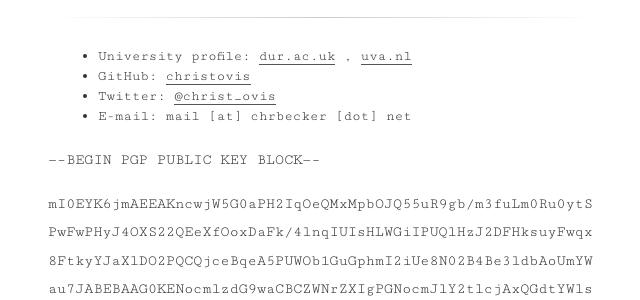
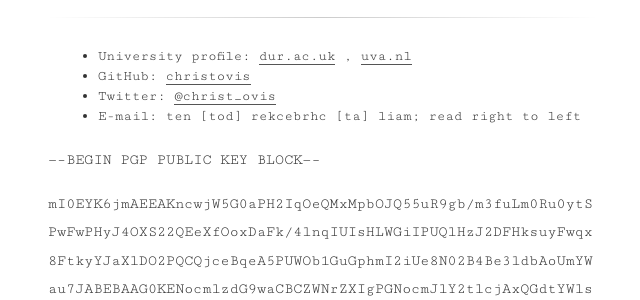
Before and after one commit to Christovis/Christovis.github.io, a Jekyll site: the page built from contact.md, in a window 1280 px wide. Shown: the part 364-664 px from the top of the page, without its empty margins (317-957 px from the left). Built offline with Jekyll 4.4.1, drawn with Linux system fonts in a browser that asks for light colours.

Commit message:
change email presentation

```diff
--- a/contact.md
+++ b/contact.md
@@ -6,7 +6,7 @@ title: Contact
 - University profile: [dur.ac.uk](https://www.dur.ac.uk/research/directory/staff/?id=16482) , [uva.nl](https://ibed.uva.nl/profile/b/e/c.becker/c.becker.html?origin=PhBA5%2FeKQZalU1qeDjma3Q)
 - GitHub: [christovis](https://github.com/Christovis)
 - Twitter: [@christ_ovis](https://twitter.com/christ_ovis)
-- E-mail: mail [at] chrbecker [dot] net
+- E-mail: ten [tod] rekcebrhc [ta] liam; read right to left
 
 -----BEGIN PGP PUBLIC KEY BLOCK-----
 
```
